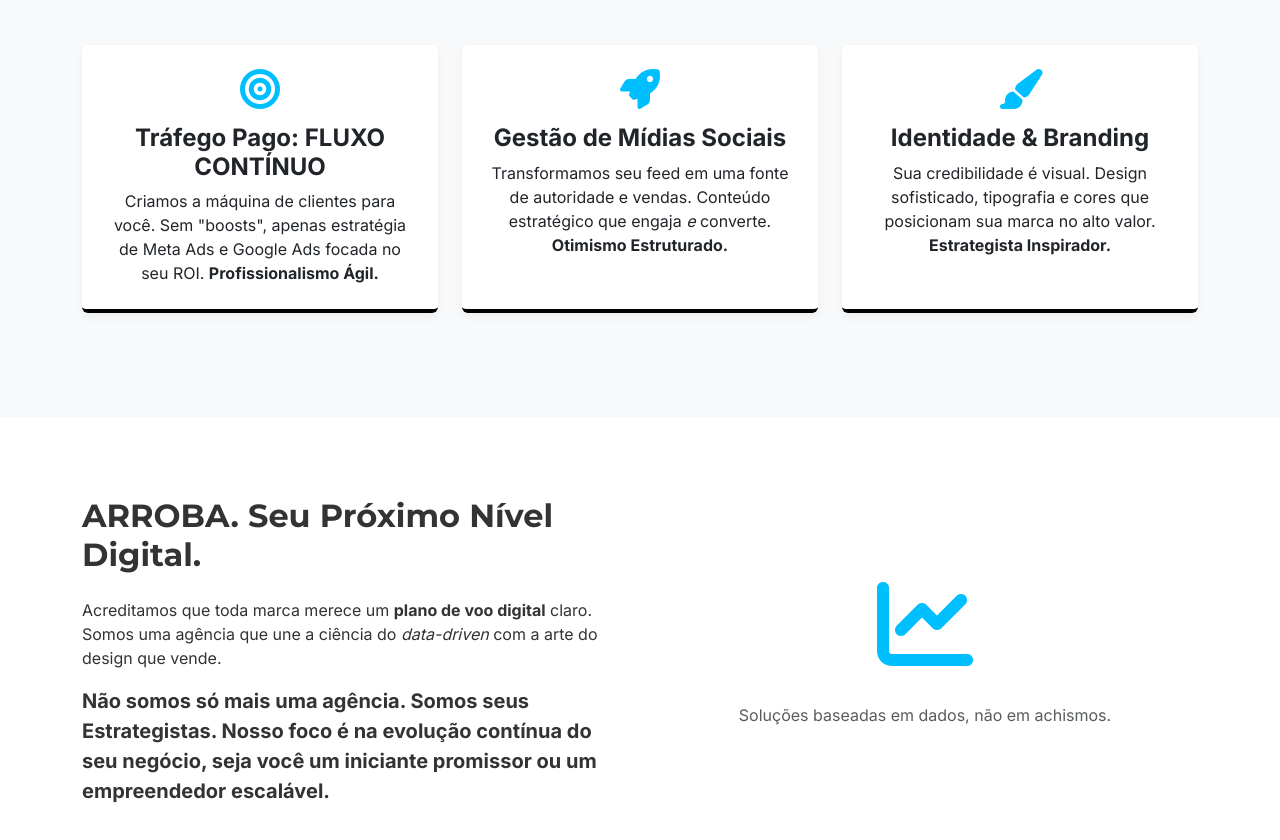
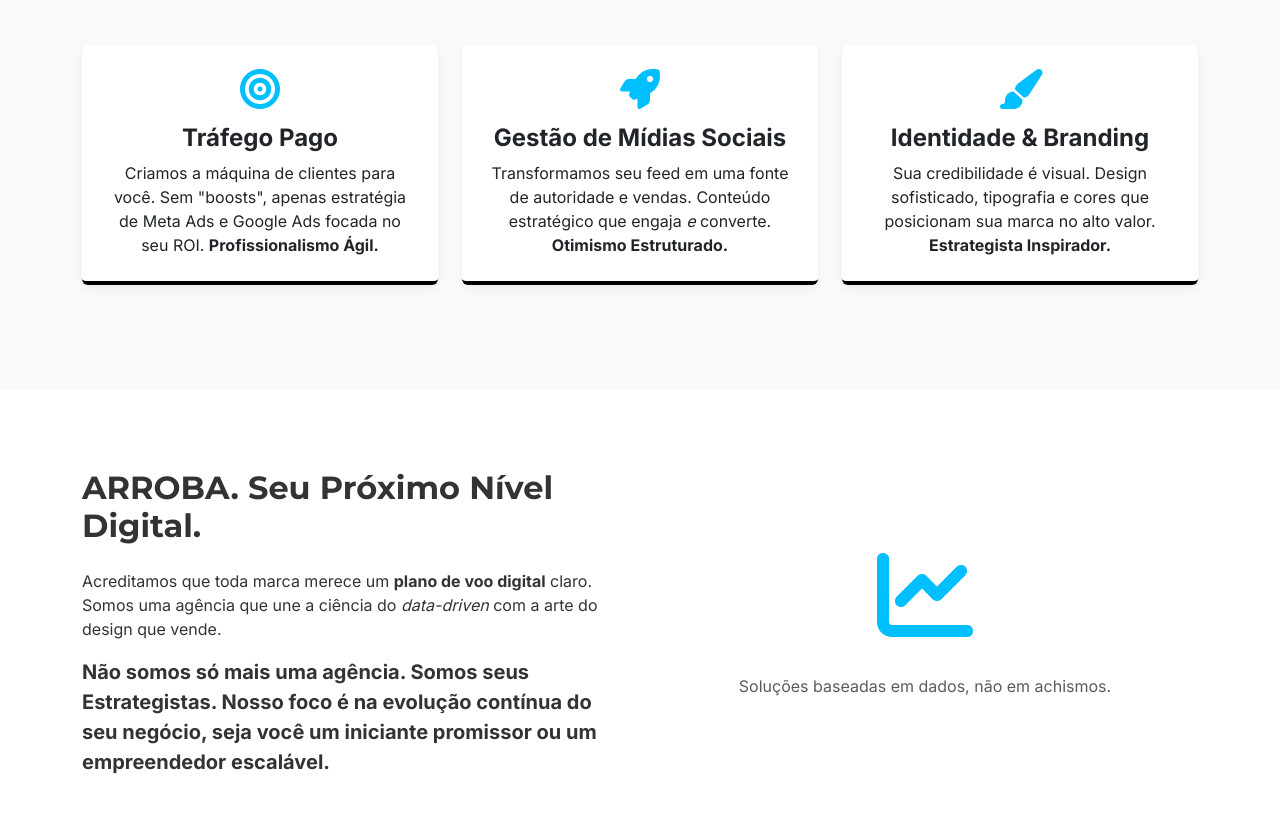
Before and after one commit to mellyssamei/Arroba, a plain HTML site: page index.html in a window 1280 px wide. Shown: the part 815-1655 px from the top of the page. Drawn offline with nearby package versions, Linux system fonts and the light colour scheme.

Commit message:
Update index.html

```diff
--- a/index.html
+++ b/index.html
@@ -147,7 +147,7 @@
                 <div class="col-md-4 mb-4">
                     <div class="card card-solucao p-4 h-100 text-center">
                         <i class="fas fa-bullseye icon-destaque"></i>
-                        <h4 class="card-title fw-bold">Tráfego Pago: FLUXO CONTÍNUO</h4>
+                        <h4 class="card-title fw-bold">Tráfego Pago</h4>
                         <p class="card-text">Criamos a máquina de clientes para você. Sem "boosts", apenas estratégia de Meta Ads e Google Ads focada no seu ROI. <span class="fw-bold">Profissionalismo Ágil.</span></p>
                     </div>
                 </div>
```
